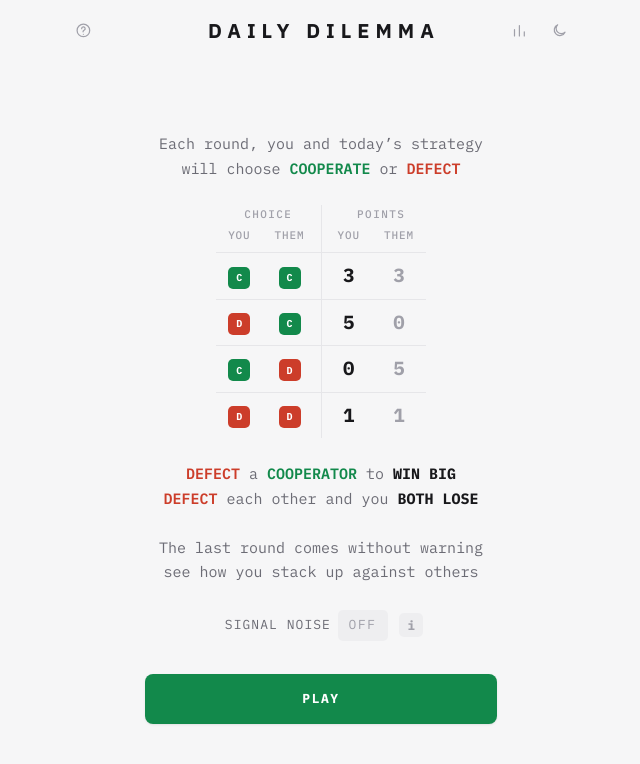
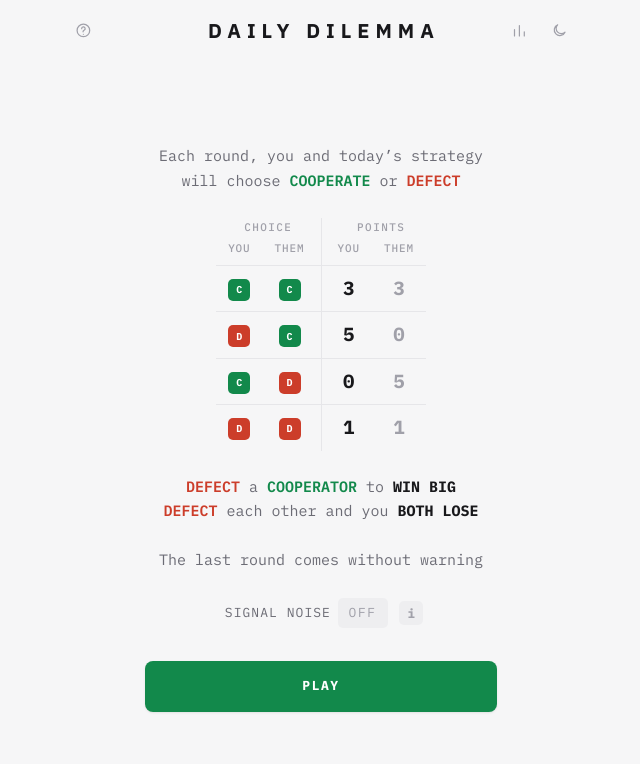
Before and after one commit to ColbyAckerman/daily-dilemma, a Next.js app: page / in a window 1280 px wide. Shown: the top 764 px of the page, without its empty margins (319-959 px from the left). Built offline with nearby package versions, Linux system fonts and the light colour scheme.

Commit message:
Drop the "see how you stack up" line from the intro
Co-Authored-By: Claude Sonnet 5 <noreply@anthropic.com>

```diff
--- a/components/DailyGame.js
+++ b/components/DailyGame.js
@@ -629,11 +629,7 @@ function Intro({ noise, onToggleNoise, onPlay }) {
         <br />
         <b className="d">DEFECT</b> each other and you <strong>BOTH LOSE</strong>
       </p>
-      <p className="intro__lead">
-        The last round comes without warning
-        <br />
-        see how you stack up against others
-      </p>
+      <p className="intro__lead">The last round comes without warning</p>
 
       <div className="toggle-wrap">
         <div className="toggle-row">
```
